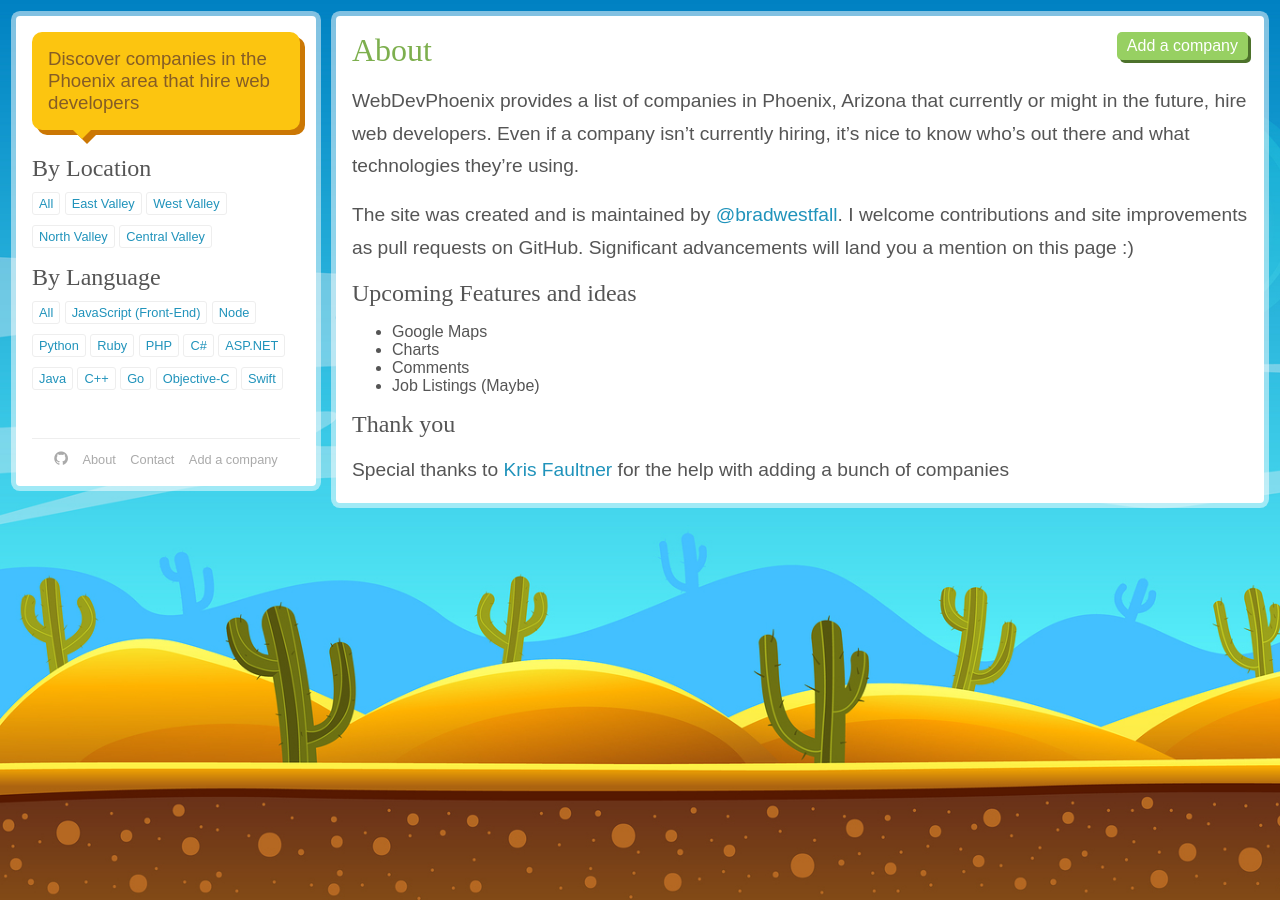
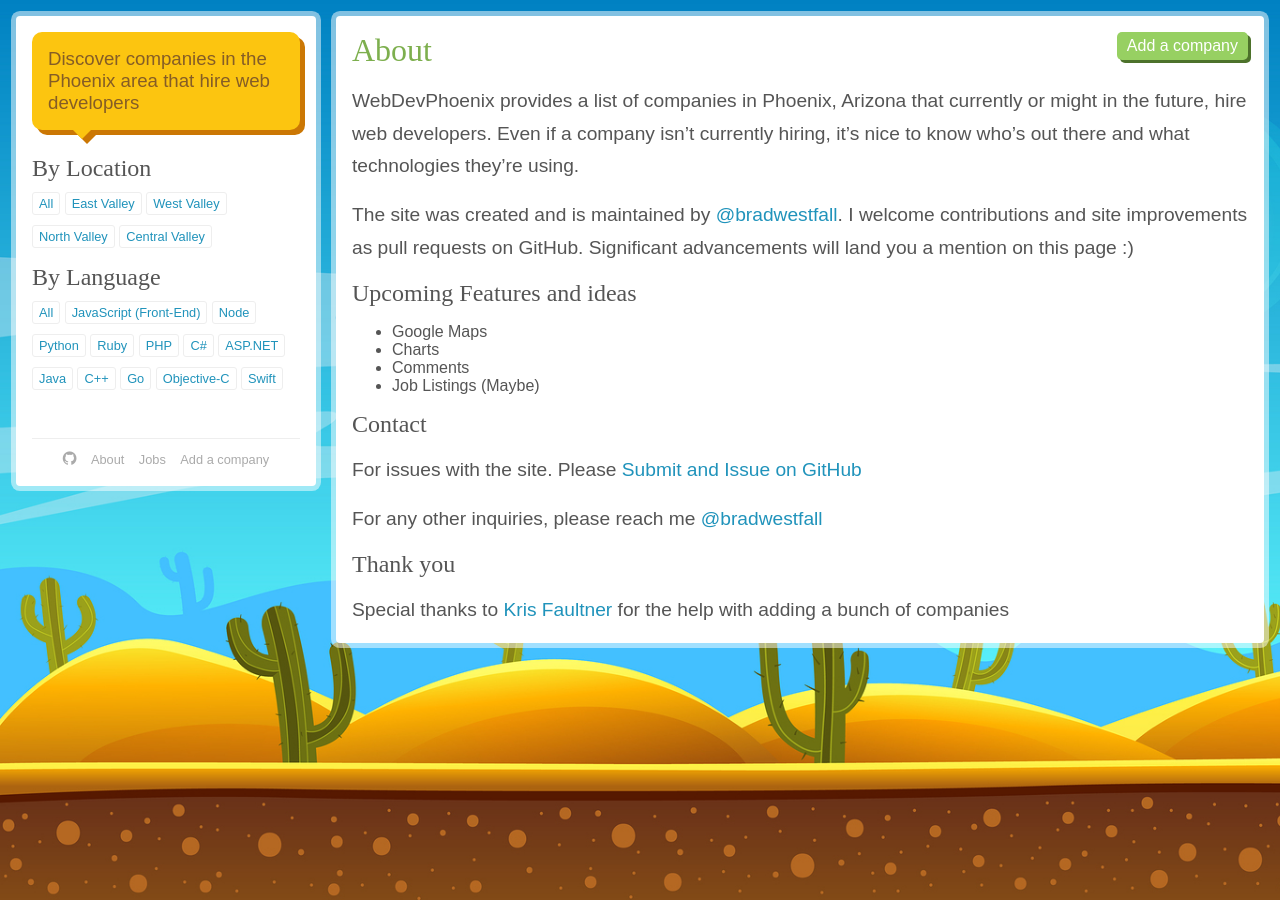
Before and after one commit to bradwestfall/webdevphoenix, a Jekyll site: the page built from about.md, in a window 1280 px wide. Built offline with Jekyll 4.4.1, drawn with Linux system fonts in a browser that asks for light colours; nearby versions of some CDN libraries; some web fonts are replaced.

Commit message:
jobs page

```diff
--- a/_includes/aside.html
+++ b/_includes/aside.html
@@ -33,7 +33,7 @@
     <footer>
         <a class="fa fa-github" href="https://github.com/bradwestfall/webdevphoenix"></a>
         <a href="/about">About</a>
-        <a href="/contact">Contact</a>
+        <a href="/jobs">Jobs</a>
         <a href="/add-company">Add a company</a>
     </footer>
 
--- a/about.md
+++ b/about.md
@@ -21,6 +21,12 @@
 - Comments
 - Job Listings (Maybe)
 
+## Contact
+
+For issues with the site. Please [Submit and Issue on GitHub](https://github.com/bradwestfall/webdevphoenix/issues)
+
+For any other inquiries, please reach me [@bradwestfall](http://twitter.com/bradwestfall)
+
 ## Thank you
 
 Special thanks to [Kris Faultner](https://github.com/kfaultner) for the help with adding a bunch of companies
```
Also changed, not shown: contact.md (+3 -5 lines), jobs.md (added, +10 -0 lines), images/cohoots.png (added).
